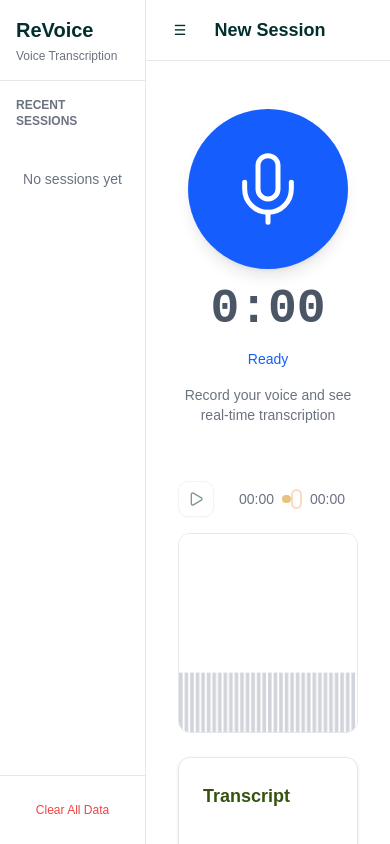
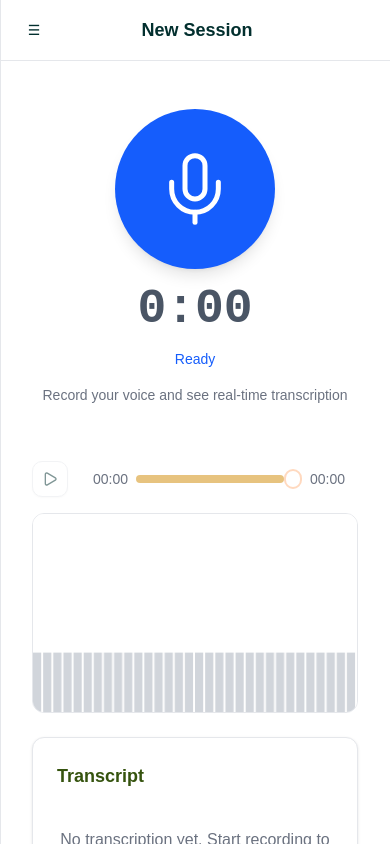
Before and after one commit to andymagill/revoice, a SvelteKit app: page / in a window 390 px wide. Built offline with nearby package versions, Linux system fonts and the light colour scheme.

Commit message:
feat: enhance sidebar functionality with mobile overlay and toggle behavior

```diff
--- a/src/routes/+layout.svelte
+++ b/src/routes/+layout.svelte
@@ -15,7 +15,7 @@
 
 	let sessions: Session[] = $state([]);
 	let currentSession: Session | null = $state(null);
-	let sidebarOpen: boolean = $state(true);
+	let sidebarOpen: boolean = $state(false);
 	let playingAudio: HTMLAudioElement | null = $state(null);
 	let currentPlayingSessionId: number | null = $state(null);
 
@@ -68,9 +68,19 @@
 
 <CompatibilityShield>
 	<div class="flex h-screen bg-background">
+		<!-- Mobile Overlay -->
+		{#if sidebarOpen}
+			<div
+				class="fixed inset-0 bg-black/50 z-40 md:hidden"
+				onclick={() => (sidebarOpen = false)}
+			></div>
+		{/if}
+
 		<!-- Sidebar -->
 		<div
-			class={`${sidebarOpen ? 'w-64' : 'w-0'} bg-background border-r border-border transition-all duration-300 overflow-hidden flex flex-col`}
+			class={`w-0 md:w-64 ${
+				sidebarOpen ? 'w-64' : 'md:w-64'
+			} bg-background border-r border-border transition-all duration-300 overflow-hidden flex flex-col fixed md:static z-50 md:z-auto h-full md:h-auto`}
 		>
 			<div class="p-4 border-b border-border">
 				<h1 class="text-xl font-bold text-foreground">ReVoice</h1>
@@ -147,7 +157,7 @@
 					onclick={() => (sidebarOpen = !sidebarOpen)}
 					variant="ghost"
 					size="icon"
-					class="p-2"
+					class="p-2 md:hidden"
 				>
 					☰
 				</Button>
```
